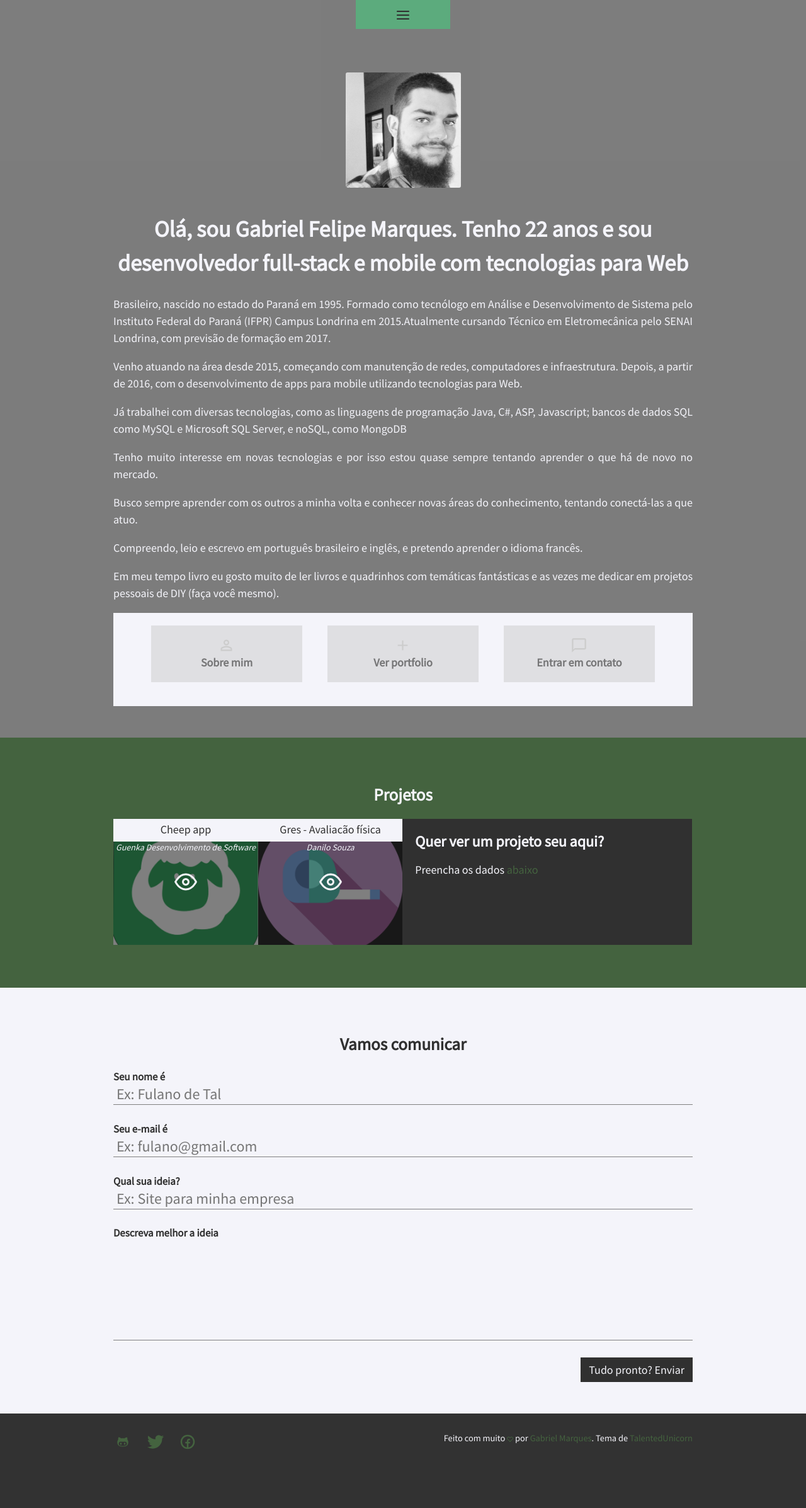
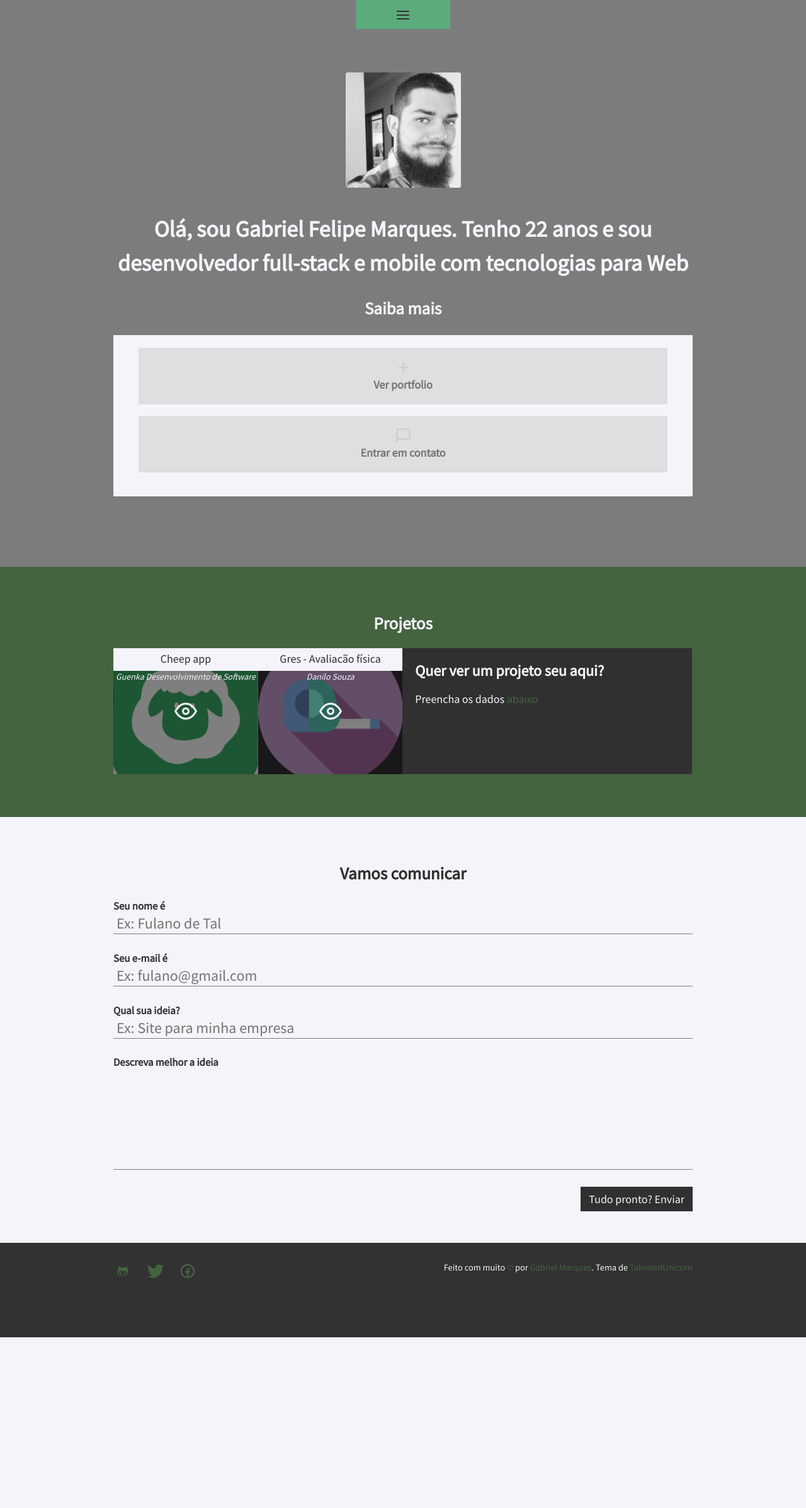
Before and after one commit to marquesgabriel/marquesgabriel.github.io, a Jekyll site: the page built from index.html, in a window 1280 px wide. Shown: the whole page at 63% size. Built offline with Jekyll 4.4.1, drawn with Linux system fonts in a browser that asks for light colours; nearby versions of some CDN libraries; comment, search, counter and statistics services are not loaded; after the commit the page ends 2123 px from its top, so only the background shows below that.

Commit message:
about agora aparece com modal :top:

```diff
--- a/_config.yml
+++ b/_config.yml
@@ -1,6 +1,6 @@
 # Title: This appears on your metadata and is part of your title tag
 # ===========
-title: MarquesGabriel
+title: Gabriel Felipe Marques
 
 # Description: This is part of your metatag, keep it under 150 characters for SEO
 # ===========
--- a/_sass/_1-colors.scss
+++ b/_sass/_1-colors.scss
@@ -24,6 +24,8 @@
 $color-success: rgba(0, 177, 120, 1);
 
 
-p.tj{
-  color: $white;
+h2.tc{
+  a.about-link{
+    color: $white
+  }
 }
--- a/_sass/_3-work.scss
+++ b/_sass/_3-work.scss
@@ -9,7 +9,7 @@
   }
 }
 
-.work-container {
+.work-container,.about-container {
   background-color: $white;
   position: relative;
 
--- a/index.html
+++ b/index.html
@@ -9,25 +9,21 @@
       <div class="avatar">{% include avatar.html %}</div>
 
       <h1 class="tc">Olá, sou Gabriel Felipe Marques. Tenho 22 anos e sou desenvolvedor full-stack e mobile com tecnologias para Web</h1>
-			<p class="tj">Brasileiro, nascido no estado do Paraná em 1995. Formado como tecnólogo em Análise e Desenvolvimento de Sistema pelo Instituto Federal do Paraná (IFPR) Campus Londrina em 2015.Atualmente cursando Técnico em Eletromecânica pelo SENAI Londrina, com previsão de formação em 2017.</p>
-			<p class="tj">Venho atuando na área desde 2015, começando com manutenção de redes, computadores e infraestrutura. Depois, a partir de 2016, com o desenvolvimento de apps para mobile utilizando tecnologias para Web.</p>
-			<p class="tj">Já trabalhei com diversas tecnologias, como as linguagens de programação Java, C#, ASP, Javascript; bancos de dados SQL como MySQL e Microsoft SQL Server, e noSQL, como MongoDB</p>
-      <p class="tj">Tenho muito interesse em novas tecnologias e por isso estou quase sempre tentando aprender o que há de novo no mercado.</p>
-			<p class="tj">Busco sempre aprender com os outros a minha volta e conhecer novas áreas do conhecimento, tentando conectá-las a que atuo.</p>
-			<p class="tj">Compreendo, leio e escrevo em português brasileiro e inglês, e pretendo aprender o idioma francês.</p>
-			<p class="tj">Em meu tempo livro eu gosto muito de ler livros e quadrinhos com temáticas fantásticas e as vezes me dedicar em projetos pessoais de DIY (faça você mesmo).</p>
+			<h2 class="tc"><a href="#more-about" data-siteurl="{{site.url}}" class="about-link">Saiba mais</a></h2>
+				<div class="about-container">
+				</div>
         <div class="intro-text">
           <!-- <h3 class="title">Features</h3> -->
           <div class="row">
-						<div class="col-3">
+						<!-- <div class="col-3">
 							<div class="feature">
 								<a href="#about-me" data-siteurl="{{site.url}}">
 									<svg class="icon icon-person_outline"><use xlink:href="#icon-person_outline"></use></svg>
 									<h3 class="block">Sobre mim</h3>
 								</a>
 							</div>
-						</div>
-            <div class="col-3">
+						</div> -->
+            <div class="col-6">
               <div class="feature">
 								<a class="link-home" href="#work">
 									<svg class="icon icon-add"><use xlink:href="#icon-add"></use></svg>
@@ -35,7 +31,7 @@
 								</a>
               </div>
             </div>
-            <div class="col-3">
+            <div class="col-6">
               <div class="feature">
 								<a class="link-home" href="#contact">
 									<svg class="icon icon-chat_bubble_outline"><use xlink:href="#icon-chat_bubble_outline"></use></svg>
```
Also changed, not shown: assets/js/main.js (+66 -28 lines), more-about.html (added, +21 -0 lines), package.json (+7 -1 lines), assets/js/main.min.js, 1 other file.
